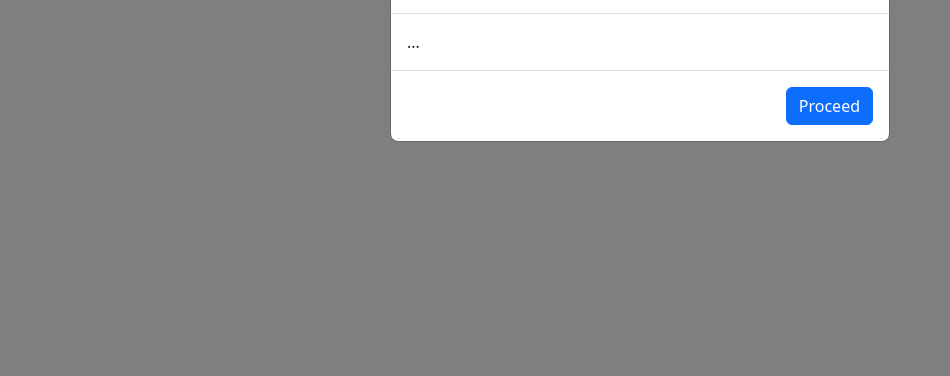
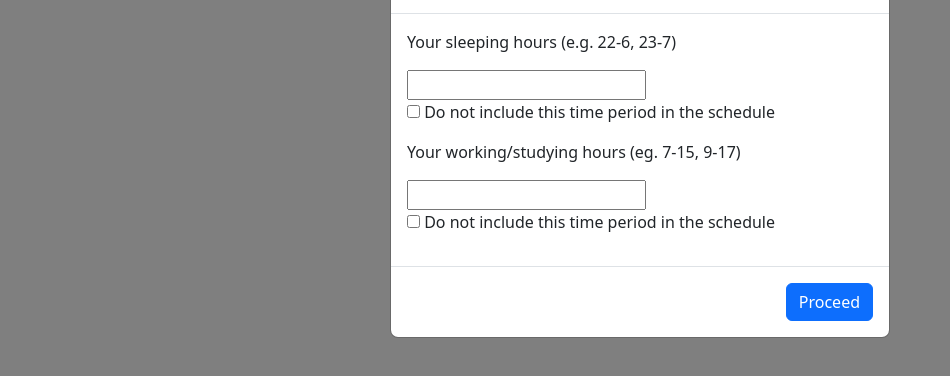
Before and after one commit to MMDPX/Personal-Planner-v2, a plain HTML site: page index.html in a window 1280 px wide. Shown: the part 78-454 px from the top of the page, without its empty margins (0-950 px from the left). Drawn offline with nearby package versions, Linux system fonts and the light colour scheme.

Commit message:
Modal inputs
Add inputs for sleeping & working hours as well as the checkbox for the inclusion of those hours into the schedule

```diff
--- a/index.html
+++ b/index.html
@@ -25,7 +25,12 @@
         <h1 class="modal-title fs-5" id="staticBackdropLabel">Modal title</h1>
       </div>
       <div class="modal-body">
-        ...
+        <p>Your sleeping hours (e.g. 22-6, 23-7)</p>
+        <input id="sleepingHours">
+        <p> <input type="checkbox" id="includeSleepingHours"> Do not include this time period in the schedule</p>
+        <p>Your working/studying hours (eg. 7-15, 9-17)</p>
+        <input id="workingHours">
+        <p> <input type="checkbox" id="includeWorkingHours"> Do not include this time period in the schedule</p>
       </div>
       <div class="modal-footer">
         <button type="button" class="btn btn-primary" id="modalButton">Proceed</button>
```
